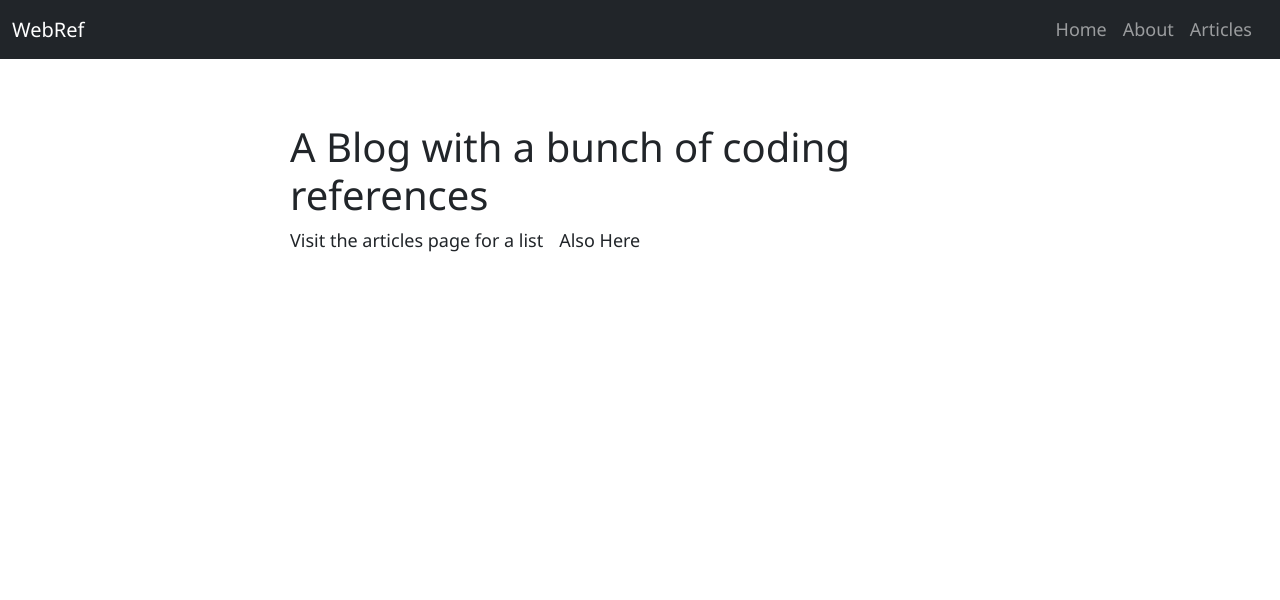
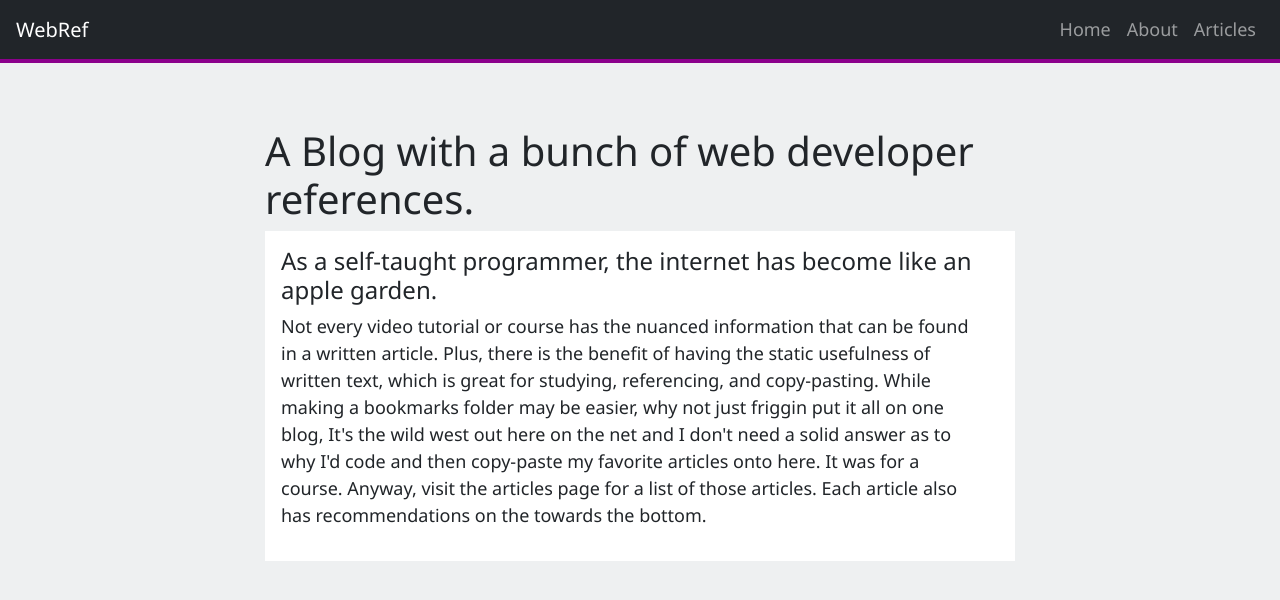
Before and after one commit to dstmarthe/reactblog, a React (Create React App) app: page / in a window 1280 px wide. Shown: the top 600 px of the page. Built offline with nearby package versions, Linux system fonts and the light colour scheme.

Commit message:
navbar, upvote and comment visual adjustments

```diff
--- a/src/App.css
+++ b/src/App.css
@@ -1,16 +1,7 @@
 body {
   font-family: "Segoe UI", Tahoma, Geneva, Verdana, sans-serif;
   font-size: 18px;
-}
-
-button {
-  padding: 16px;
-  font-family: "Segoe UI", Tahoma, Geneva, Verdana, sans-serif;
-  font-size: 16px;
-  background-color: black;
-  color: white;
-  border-radius: 8px;
-  cursor: pointer;
+  background-color: #eef0f1;
 }
 
 h3,
@@ -18,41 +9,12 @@ h4 {
   margin-bottom: 0;
 }
 
-/* nav {
+nav {
   border-bottom: 4px solid darkmagenta;
-  text-align: center;
-  position: fixed;
-  top: 0;
-  width: 100%;
-  background: white;
-} */
-
-/* nav ul {
-  list-style-type: none;
-  margin: 0;
-  padding: 0;
-} */
-
-/* nav li {
-  display: inline-block;
-  padding-top: 16px;
-  padding-bottom: 16px;
 }
 
-nav a {
-  text-decoration: none;
-  color: black;
-  font-weight: bold;
-  padding: 16px 32px;
-}
-
-nav a:hover {
-  background: black;
-  color: white;
-} */
-
 #page-body {
-  max-width: 700px;
+  max-width: 750px;
   margin: auto;
   padding-top: 64px;
 }
@@ -89,10 +51,6 @@ textarea {
   margin-bottom: 16px;
 }
 
-#add-comment-form button {
-  width: 320px;
-}
-
 #upvotes-section button,
 p {
   display: inline-block;
--- a/src/NavBar.js
+++ b/src/NavBar.js
@@ -2,12 +2,12 @@ import React from "react";
 import { Link } from "react-router-dom";
 
 const NavBar = () => (
-  <nav className="navbar navbar-expand-md navbar-dark bg-dark sticky-top">
-    <div className="container-fluid">
-      <Link className="navbar-brand" to="/">
+  <nav className="navbar navbar-expand-sm navbar-dark bg-dark sticky-top">
+    <Link className="navbar-brand ms-3" to="/">
       WebRef
     </Link>
-      <ul className="navbar-nav me-2 mb-2 mb-lg-0">
+    <div className="collapse navbar-collapse" id="navbarResponsive">
+      <ul className="navbar-nav ms-auto me-3">
         <li className="nav-item">
           <Link className="nav-link" to="/">
             Home
@@ -24,18 +24,18 @@ const NavBar = () => (
           </Link>
         </li>
       </ul>
+    </div>
     <button
       class="navbar-toggler"
       type="button"
       data-bs-toggle="collapse"
-        data-bs-target="#navbarSupportedContent"
-        aria-controls="navbarSupportedContent"
+      data-bs-target="#navbarResponsive"
+      aria-controls="navbarResponsive"
       aria-expanded="false"
       aria-label="Toggle navigation"
     >
       <span class="navbar-toggler-icon"></span>
     </button>
-    </div>
   </nav>
 );
 
--- a/src/components/AddCommentForm.js
+++ b/src/components/AddCommentForm.js
@@ -29,6 +29,7 @@ const AddCommentForm = ({ articleName, setArticleInfo }) => {
           onChange={(event) => setUsername(event.target.value)}
         />
       </label>
+      <br />
       <label>
         Comment:
         <textarea
@@ -38,7 +39,13 @@ const AddCommentForm = ({ articleName, setArticleInfo }) => {
           onChange={(event) => setCommentText(event.target.value)}
         />
       </label>
-      <button onClick={() => addComment()}>Add Comment</button>
+      <br />
+      <button
+        className="btn btn-outline-secondary"
+        onClick={() => addComment()}
+      >
+        Add Comment
+      </button>
     </div>
   );
 };
--- a/src/components/UpvotesSection.js
+++ b/src/components/UpvotesSection.js
@@ -9,8 +9,10 @@ const UpvotesSection = ({ articleName, upvotes, setArticleInfo }) => {
     setArticleInfo(body);
   };
   return (
-    <div id="upvotes-section">
-      <button onClick={() => upvoteArticle()}>Add Upvote</button>
+    <div id="upvotes-section" className="bg-white p-1">
+      <button className="btn btn-dark" onClick={() => upvoteArticle()}>
+        Add Upvote
+      </button>
       <p>This post has been upvoted {upvotes} times</p>
     </div>
   );
--- a/src/pages/AboutPage.js
+++ b/src/pages/AboutPage.js
@@ -1,11 +1,18 @@
-import React from 'react';
+import React from "react";
 
 const AboutPage = () => (
- <>
-    <h1> About</h1>
-    <p> Here</p>
-    <p>Also Here</p>
-</>
+  <div className="bg-white p-3">
+    <h1>This is a Blog website with posts from other useful blogs.</h1>
+    <br />
+    <p>I don't own any of the content obviosly, unless specified otherwise.</p>
+    <p>
+      Visit my portfolio website for more information about
+      <a href="http://dstmarthe.github.io" target="_blank">
+        {" "}
+        me, the dev.
+      </a>
+    </p>
+  </div>
 );
 
 export default AboutPage;
--- a/src/pages/HomePage.js
+++ b/src/pages/HomePage.js
@@ -2,9 +2,25 @@ import React from "react";
 
 const HomePage = () => (
   <>
-    <h1>A Blog with a bunch of coding references</h1>
-    <p>Visit the articles page for a list</p>
-    <p>Also Here</p>
+    <h1>A Blog with a bunch of web developer references.</h1>
+    <div className="bg-white p-3">
+      <h4 className="mb-2">
+        As a self-taught programmer, the internet has become like an apple
+        garden.
+      </h4>
+
+      <p>
+        Not every video tutorial or course has the nuanced information that can
+        be found in a written article. Plus, there is the benefit of having the
+        static usefulness of written text, which is great for studying,
+        referencing, and copy-pasting. While making a bookmarks folder may be
+        easier, why not just friggin put it all on one blog, It's the wild west
+        out here on the net and I don't need a solid answer as to why I'd code
+        and then copy-paste my favorite articles onto here. It was for a course.
+        Anyway, visit the articles page for a list of those articles. Each
+        article also has recommendations on the towards the bottom.
+      </p>
+    </div>
   </>
 );
 
```
Lines whose indentation alone changed are shown as unchanged.
